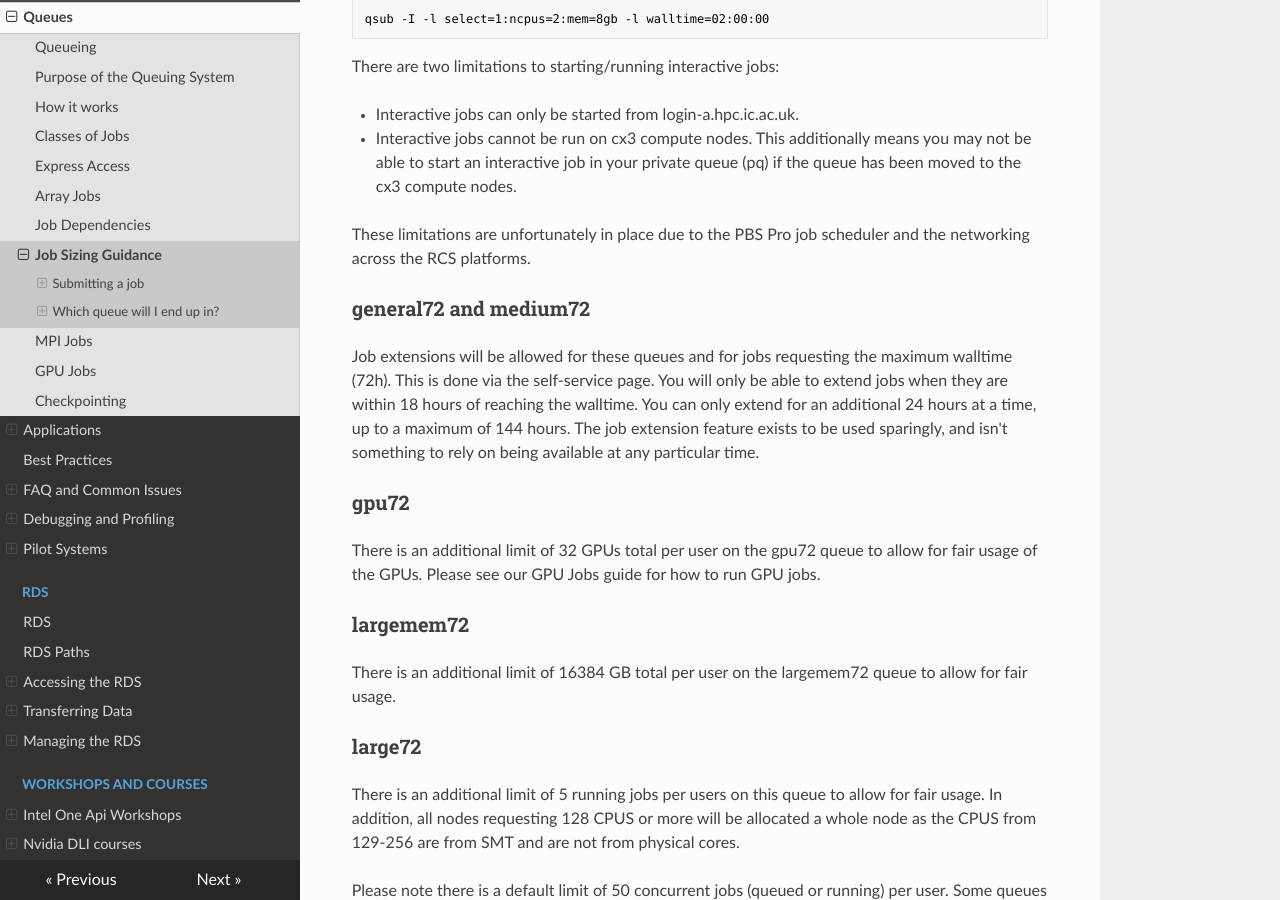
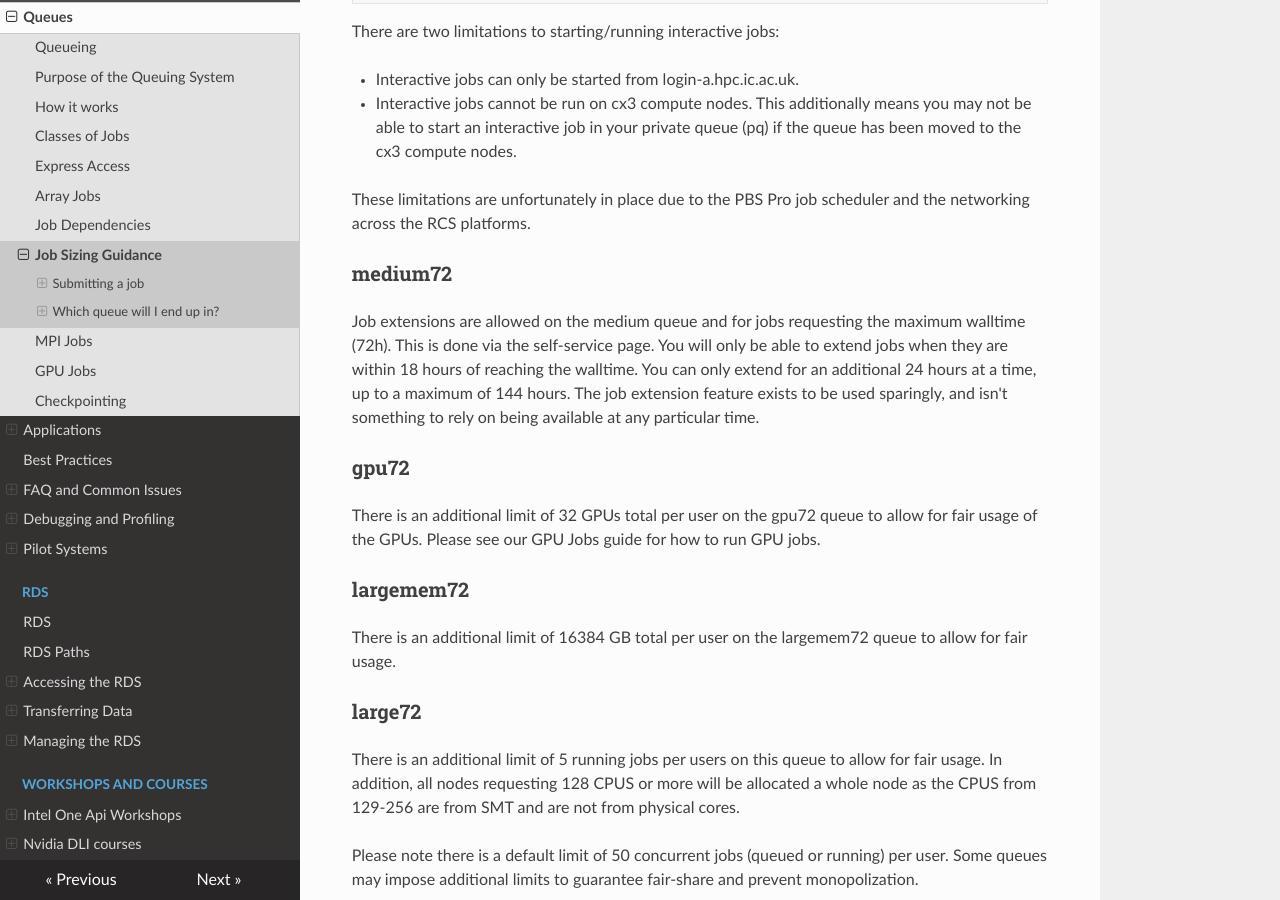
Before and after one commit to ImperialCollegeLondon/icl-rcs-user-guide, an MkDocs documentation site: the page built from docs/hpc/queues/job-sizing-guidance.md, in a window 1280 px wide and 900 px high, scrolled down 1559 px. Built offline with MkDocs 1.6.1, drawn with Linux system fonts in a browser that asks for light colours; nearby versions of some CDN libraries; some of the changed text lies outside the part shown.

Commit message:
Removed general queue

```diff
--- a/docs/hpc/queues/job-sizing-guidance.md
+++ b/docs/hpc/queues/job-sizing-guidance.md
@@ -21,7 +21,6 @@ The following queues of jobs are supported:
 | [pqjupyter](#pqjupyter) | Queue for JupyterHub jobs* | 1 |1, 2, 4, 8 | 8, 16, 32, 64 | 8 |
 | [pqood](#pqood) | Queue for Open OnDemand (RStudio) jobs* |1 |1, 2, 4, 8 |8, 16, 32, 64 | 8 |
 | throughput72 | Low core jobs | 1 | 1- 8 | 1 - 100 | 9 - 72 |
-| general72 | General compute queue | 1 - 16 | 9 - 32 | 1 - 124 | 0 - 72*|
 | medium72 | Single-node jobs | 1 | 9 - 127 | 1 - 920 | 9 - 72* |
 | large72 | Whole node jobs | 1 | 128 - 256 |1 - 920 | 9 - 72* |
 | largemem72 | Large memory jobs* | 1 | 1 - 256 | 921 - 4000 | 0 - 72 |
@@ -56,9 +55,9 @@ There are two limitations to starting/running interactive jobs:
 
 These limitations are unfortunately in place due to the PBS Pro job scheduler and the networking across the RCS platforms.
 
-### general72 and medium72
+### medium72
 
-Job extensions will be allowed for these queues and for jobs requesting the maximum walltime (72h). This is done via the self-service page. You will only be able to extend jobs when they are within 18 hours of reaching the walltime. You can only extend for an additional 24 hours at a time, up to a maximum of 144 hours. The job extension feature exists to be used sparingly, and isn't something to rely on being available at any particular time.
+Job extensions are allowed on the medium queue and for jobs requesting the maximum walltime (72h). This is done via the self-service page. You will only be able to extend jobs when they are within 18 hours of reaching the walltime. You can only extend for an additional 24 hours at a time, up to a maximum of 144 hours. The job extension feature exists to be used sparingly, and isn't something to rely on being available at any particular time.
 
 ### gpu72
 
@@ -99,7 +98,6 @@ Below is the breakdown of what options are supported in each queue:
 | throughput72 | Haswell/Ivy/Rome | GPFS/NFS | Ethernet |
 | medium72 | Rome | GPFS | Ethernet |
 | large72 |Rome | GPFS | Ethernet |
-| general72 | Haswell/Ivy/Sandy | NFS | Ethernet |
 | capability24 | Rome | GPFS | Ethernet |
 | capability48 | Rome | GPFS | Ethernet |
 | gpu72 | Rome/Skylake/Sandy | GPFS/NFS |Ethernet |
```
